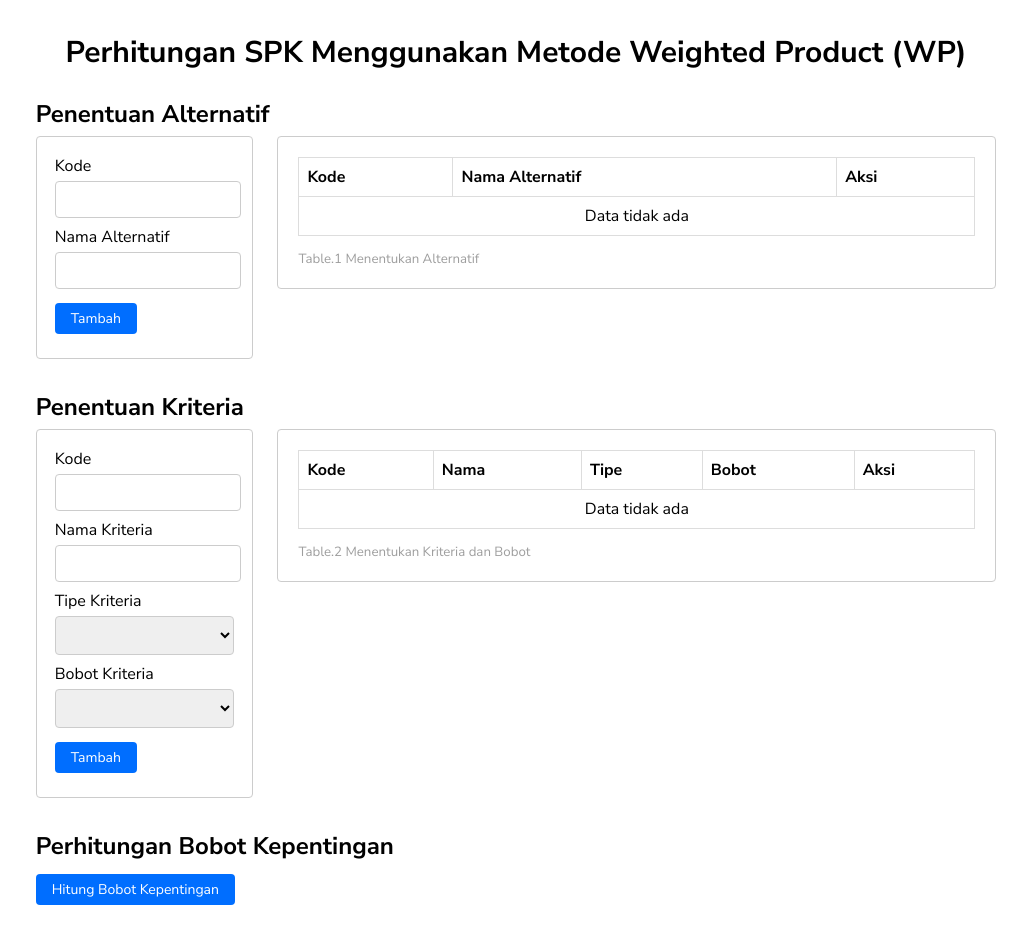
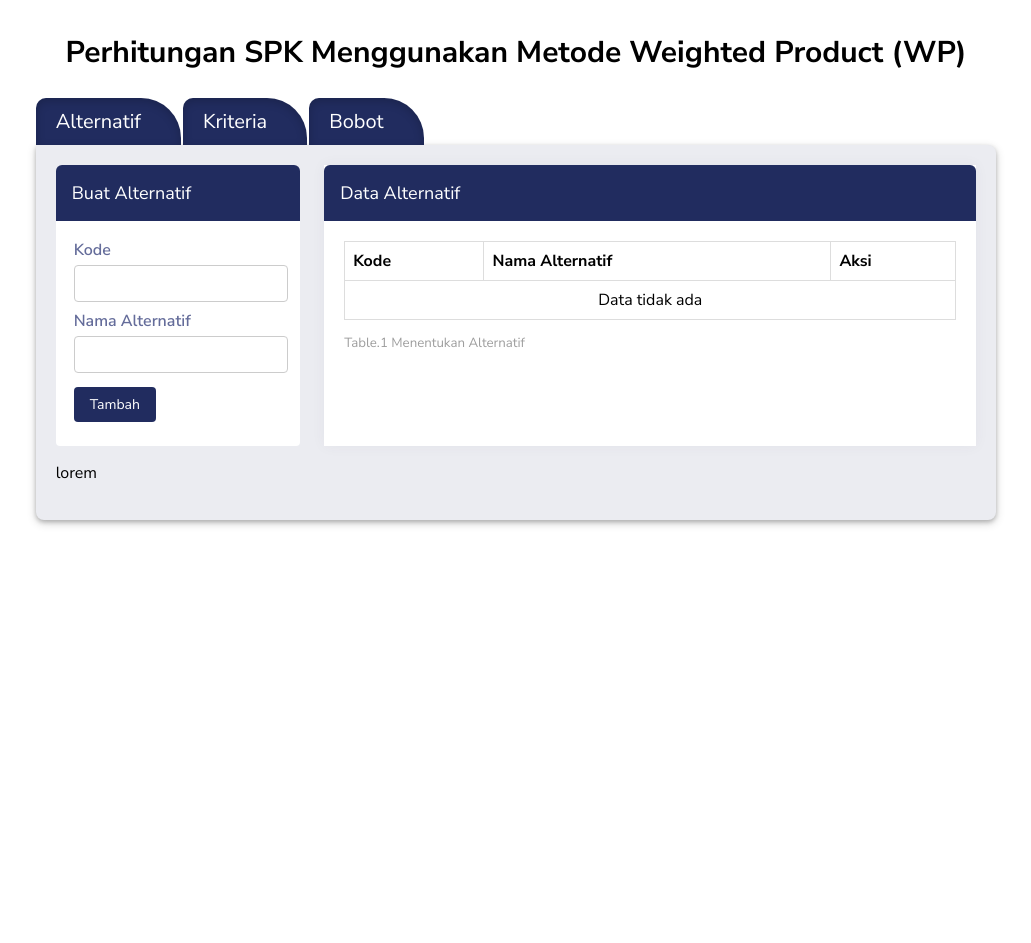
Before and after one commit to ruston-RnY/SPK-weighted-product, an Angular app: page / in a window 1280 px wide. Shown: the whole page, without its empty margins (124-1155 px from the left). After the commit the page ends 800 px from the top, so only its background shows below. Built offline with nearby package versions, Linux system fonts and the light colour scheme.

Commit message:
new design

```diff
--- a/src/app/app.component.html
+++ b/src/app/app.component.html
@@ -3,7 +3,7 @@
     <h1 class="title">
       Perhitungan SPK Menggunakan Metode Weighted Product (WP)
     </h1>
-    <div style="margin-bottom: 2rem">
+    <!-- <div style="margin-bottom: 2rem">
       <h2>Penentuan Alternatif</h2>
       <div class="content flex">
         <div class="form-wrap">
@@ -198,13 +198,13 @@
             </div>
             <div *ngFor="let item of kriteria" class="form-control">
               <label for="">{{ item.kode }}</label>
-              <!-- <select [formControlName]="item.kode">
+              <select [formControlName]="item.kode">
                 <option [ngValue]="1">1- Tidak Penting</option>
                 <option [ngValue]="2">2 - Kurang Penting</option>
                 <option [ngValue]="3">3 - Cukup Penting</option>
                 <option [ngValue]="4">4 - Penting</option>
                 <option [ngValue]="5">5 - Sangat Penting</option>
-              </select> -->
+              </select>
               <input type="number" [formControlName]="item.kode" />
             </div>
             <button type="button" class="btn" (click)="tambahPenilaianMatrix()">
@@ -353,6 +353,79 @@
           </div>
         </div>
       </div>
-    </ng-container>
+    </ng-container> -->
+
+    <div class="navigation">
+      <div
+        class="nav"
+        *ngFor="let nav of navigation"
+        (click)="navigate(nav.id)"
+      >
+        {{ nav.name }}
+      </div>
+    </div>
+    <div class="content-wrap" id="1">
+      <div class="content flex">
+        <div class="w-30">
+          <div class="header">Buat Alternatif</div>
+          <div class="form-wrap">
+            <form [formGroup]="alternatifForm" class="form">
+              <div class="form-control">
+                <label for="">Kode</label>
+                <input type="text" formControlName="kode" />
+              </div>
+              <div class="form-control">
+                <label for="">Nama Alternatif</label>
+                <input type="text" formControlName="namaAlternatif" />
+              </div>
+              <button type="button" class="btn" (click)="tambahAlternatif()">
+                Tambah
+              </button>
+            </form>
+          </div>
+        </div>
+        <div class="right-content">
+          <div class="header">Data Alternatif</div>
+          <div>
+            <div class="table-wrap">
+              <table class="table">
+                <thead>
+                  <tr>
+                    <th>Kode</th>
+                    <th>Nama Alternatif</th>
+                    <th>Aksi</th>
+                  </tr>
+                </thead>
+                <tbody>
+                  <ng-container
+                    *ngIf="alternatif.length > 0; else alternatifEmpt"
+                  >
+                    <tr *ngFor="let alt of alternatif; let altIdx = index">
+                      <td>{{ alt.kode }}</td>
+                      <td>{{ alt.namaAlternatif }}</td>
+                      <td>
+                        <button (click)="hapusAlternatif(altIdx)">hapus</button>
+                      </td>
+                    </tr>
+                  </ng-container>
+                  <ng-template #alternatifEmpt>
+                    <tr>
+                      <td colspan="3" style="text-align: center">
+                        Data tidak ada
+                      </td>
+                    </tr>
+                  </ng-template>
+                </tbody>
+              </table>
+              <h5>Table.1 Menentukan Alternatif</h5>
+            </div>
+          </div>
+        </div>
+      </div>
+
+      <div class="content flex" id="2">
+        <p>lorem</p>
+      </div>
+    </div>
   </section>
 </main>
--- a/src/app/app.component.ts
+++ b/src/app/app.component.ts
@@ -14,6 +14,21 @@ import {
 })
 export class AppComponent {
   title = 'penghitungan-spk-weight-product';
+
+  public navigation = [
+    {
+      id: 1,
+      name: 'Alternatif',
+    },
+    {
+      id: 2,
+      name: 'Kriteria',
+    },
+    {
+      id: 3,
+      name: 'Bobot',
+    },
+  ];
 
   public alternatif: any = [];
   public kriteria: any = [];
@@ -54,6 +69,10 @@ export class AppComponent {
   }
 
   ngOnInit(): void {}
+
+  navigate(id: number) {
+    console.log(id);
+  }
 
   tambahAlternatif() {
     if (this.alternatifForm.valid) {
--- a/src/styles.scss
+++ b/src/styles.scss
@@ -16,6 +16,10 @@ main {
     padding: 0 12%;
   }
 
+  .primary-color {
+    color: #212c5f;
+  }
+
   h1 {
     font-size: 30px;
     text-align: center;
@@ -32,9 +36,10 @@ main {
   }
 
   .btn {
-    background-color: rgb(0, 110, 255);
+    // background-color: rgb(0, 110, 255);
+    background: #212c5f;
     color: white;
-    padding: 6px 16px;
+    padding: 8px 16px;
     border: none;
     margin: 6px 0;
     cursor: pointer;
@@ -55,6 +60,9 @@ main {
   label {
     display: block;
     margin-bottom: 4px;
+    color: #646c9a;
+    font-size: 16px;
+    font-weight: 600;
   }
 
   table {
@@ -75,8 +83,9 @@ main {
     border: 1px solid #ccc;
     outline: 0;
     padding: 8px 6px;
+    width: 96%;
+    color: #646c9a;
     font-size: 14px;
-    width: 96%;
   }
 
   select {
@@ -84,8 +93,9 @@ main {
     border: 1px solid #ccc;
     outline: 0;
     padding: 8px 6px;
+    width: 100%;
+    color: #646c9a;
     font-size: 14px;
-    width: 100%;
   }
 
   .w-full {
@@ -94,6 +104,10 @@ main {
 
   .w-half {
     width: 50%;
+  }
+
+  .w-30 {
+    width: 30%;
   }
 
   .flex {
@@ -121,10 +135,9 @@ main {
 
     .content {
       .form-wrap {
-        border: 1px solid #ccc;
-        border-radius: 4px;
+        border-radius: 0 0 4px 4px;
         padding: 18px;
-        width: 20%;
+        background: #ffff;
 
         .form-control {
           margin-bottom: 8px;
@@ -134,12 +147,13 @@ main {
       .right-content {
         width: 80%;
         margin-left: 1.5rem;
+        background: #ffff;
+        box-shadow: 0 0 13px 0 rgba(82, 63, 105, 0.05);
       }
 
       .table-wrap {
-        border: 1px solid #ccc;
+        padding: 20px;
         border-radius: 4px;
-        padding: 20px;
       }
 
       .note {
@@ -157,3 +171,39 @@ main {
     }
   }
 }
+
+.navigation {
+  display: flex;
+
+  .nav {
+    cursor: pointer;
+    font-size: 20px;
+    font-weight: 500;
+    text-transform: capitalize;
+    color: #ffff;
+    padding: 10px 20px;
+    border-radius: 10px 40px 0 0;
+    padding-right: 40px;
+    background: #212c5f;
+    margin-right: 2px;
+    box-shadow: inset 0 3px 10px 0 rgba(0, 0, 0, 0.19);
+  }
+}
+
+.content-wrap {
+  padding: 20px;
+  background: #ebecf1;
+  margin-bottom: 40px;
+  border-radius: 0 8px 8px 8px;
+  box-shadow: 0 2px 4px 0 rgba(0, 0, 0, 0.2), 0 3px 10px 0 rgba(0, 0, 0, 0.19);
+
+  .header {
+    background: #212c5f;
+    color: white;
+    padding: 16px;
+    font-size: 18px;
+    font-weight: 500;
+    border-top-left-radius: 6px;
+    border-top-right-radius: 6px;
+  }
+}
```
